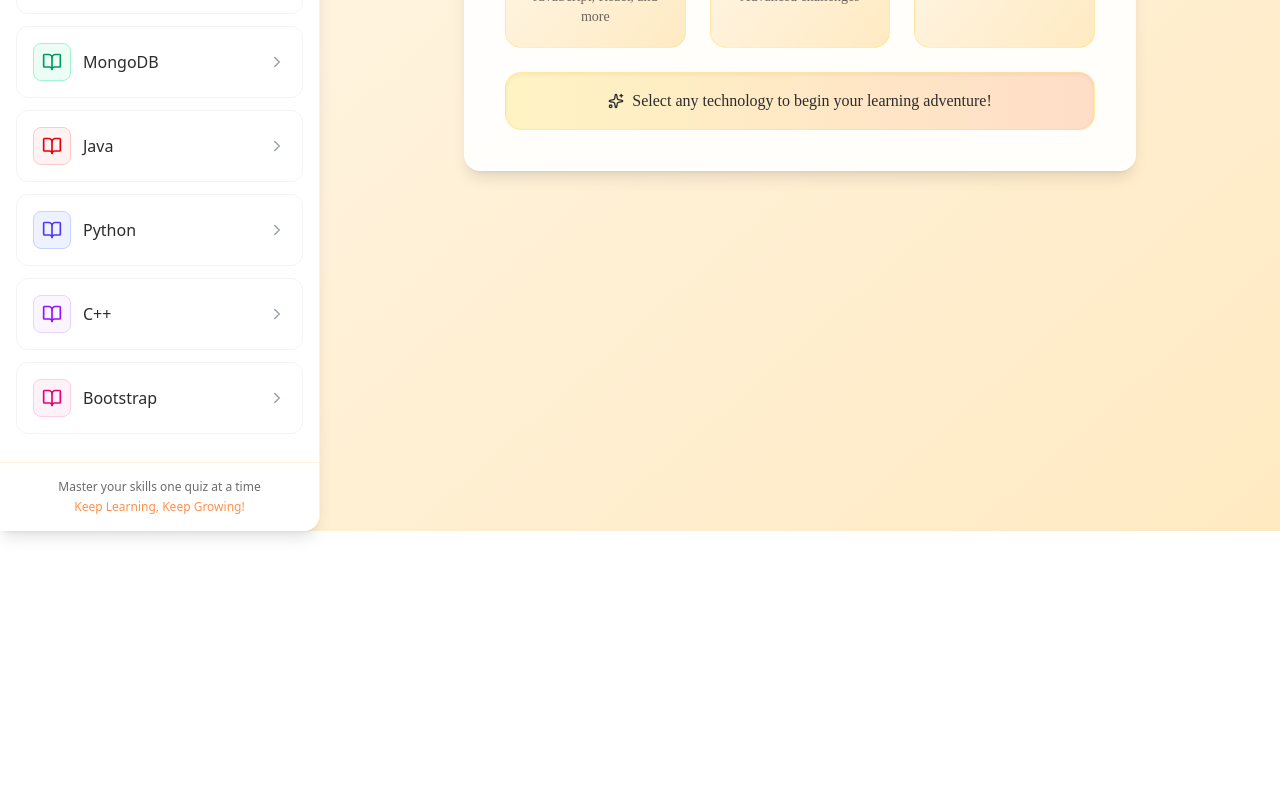
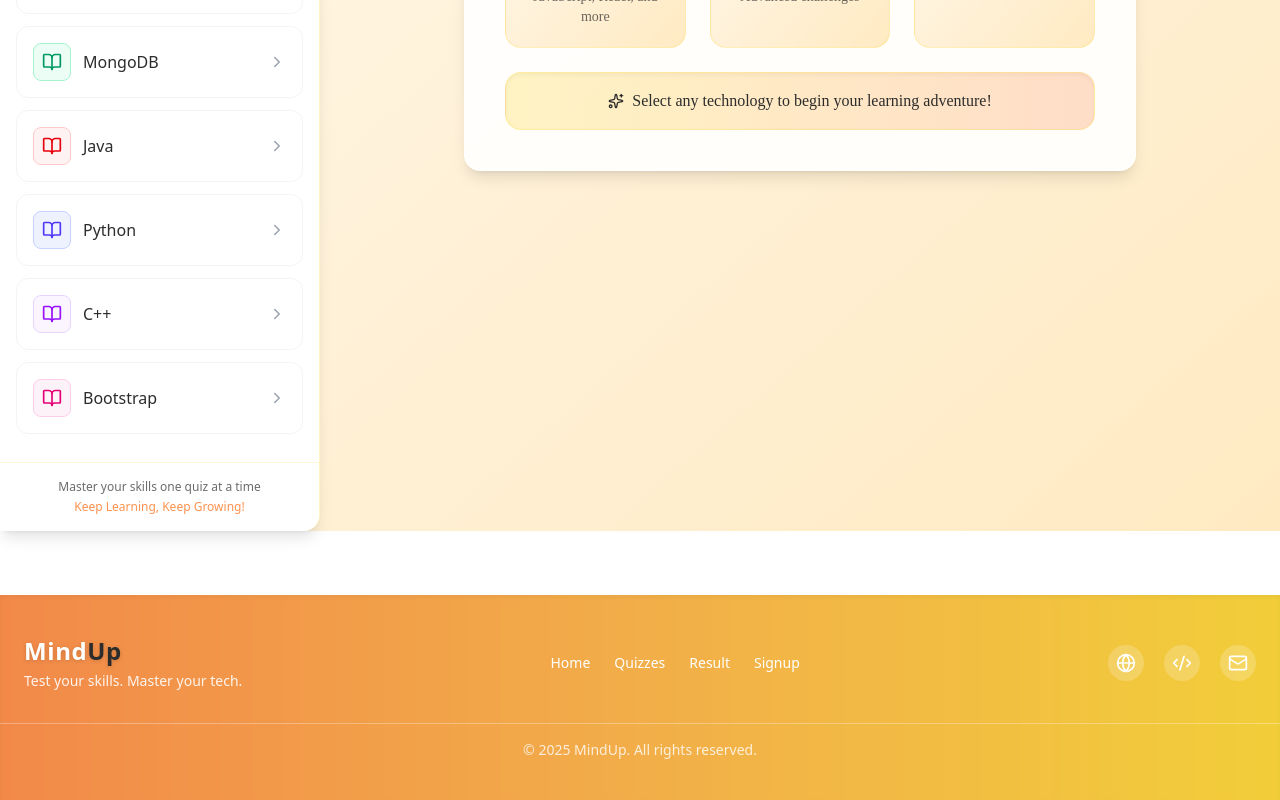
Before and after one commit to shaf-qa25/Quiz_Website, a React (Vite) app in the folder frontend/: page /quiz in a window 1280 px wide. Shown: the part 688-1488 px from the top of the page. Before the commit the page ends 1219 px from the top, so only its background shows below. Built offline with nearby package versions, Linux system fonts and the light colour scheme.

Commit message:
Footer added

```diff
--- a/frontend/src/App.jsx
+++ b/frontend/src/App.jsx
@@ -5,6 +5,7 @@ import Login from "./components/Login.jsx"
 import Signup from "./components/Signup.jsx";
 import ResultPage from "./pages/resultPage.jsx";
 import PlayQuiz from "./pages/PlayQuiz.jsx";
+import Footer from "./pages/footer.jsx";
 
 
 function RequireAuth({children}){
@@ -19,7 +20,7 @@ function RequireAuth({children}){
 }
 function App() {
   return (
-
+ <>
     <Routes>
       <Route path = "/" element= {<Home/>}/>
       <Route path="/login" element= {<Login/>}/>
@@ -30,8 +31,10 @@ function App() {
         </RequireAuth>
       }/>
       <Route path="/quiz" element={<PlayQuiz/>}/>
+
     </Routes>
-
+    <Footer/>
+   </>
   );
 }
 
--- /dev/null
+++ b/frontend/src/pages/footer.jsx
@@ -0,0 +1,81 @@
+import React from "react";
+import { Link } from "react-router-dom";
+import { Mail, Code2, Globe } from "lucide-react";
+
+const Footer = () => {
+  return (
+    <footer className="relative bg-linear-to-r from-[#FF914D] via-[#FFB84D] to-[#FFD93D] text-white py-10 mt-16 shadow-inner">
+      <div className="absolute inset-0 bg-black/5 backdrop-blur-[1px]"></div>
+
+      <div className="relative max-w-7xl mx-auto px-6 flex flex-col md:flex-row items-center justify-between gap-6 text-center md:text-left">
+
+        <div>
+          <h2 className="text-2xl font-extrabold tracking-wide drop-shadow-sm">
+            Mind<span className="text-[#2C2C2C]">Up</span>
+          </h2>
+          <p className="text-sm opacity-90 mt-1">
+            Test your skills. Master your tech.
+          </p>
+        </div>
+
+        <div className="flex flex-wrap justify-center md:justify-end gap-6 text-sm font-medium">
+          <Link
+            to="/"
+            className="hover:text-[#2C2C2C] transition-colors duration-200"
+          >
+            Home
+          </Link>
+          <Link
+            to="/quiz"
+            className="hover:text-[#2C2C2C] transition-colors duration-200"
+          >
+            Quizzes
+          </Link>
+          <Link
+            to="/result"
+            className="hover:text-[#2C2C2C] transition-colors duration-200"
+          >
+            Result
+          </Link>
+          <Link
+            to="/signup"
+            className="hover:text-[#2C2C2C] transition-colors duration-200"
+          >
+            Signup
+          </Link>
+        </div>
+
+        <div className="flex gap-5 justify-center md:justify-end">
+          <a
+            href="https://www.linkedin.com/in/shafqa-fatma-bb0111380/"
+            target="_blank"
+            rel="noreferrer"
+            className="p-2 bg-white/20 rounded-full hover:bg-white/30 transition-all"
+          >
+            <Globe size={20} />
+          </a>
+          <a
+            href="https://github.com/shaf-qa25"
+            target="_blank"
+            rel="noreferrer"
+            className="p-2 bg-white/20 rounded-full hover:bg-white/30 transition-all"
+          >
+            <Code2 size={20} />
+          </a>
+          <a
+            href="mailto:fatmashafqa4@gmail.com"
+            className="p-2 bg-white/20 rounded-full hover:bg-white/30 transition-all"
+          >
+            <Mail size={20} />
+          </a>
+        </div>
+      </div>
+
+      <div className="relative text-center text-sm text-white/80 mt-8 border-t border-white/30 pt-4">
+        © {new Date().getFullYear()} MindUp. All rights reserved.
+      </div>
+    </footer>
+  );
+};
+
+export default Footer;
```
